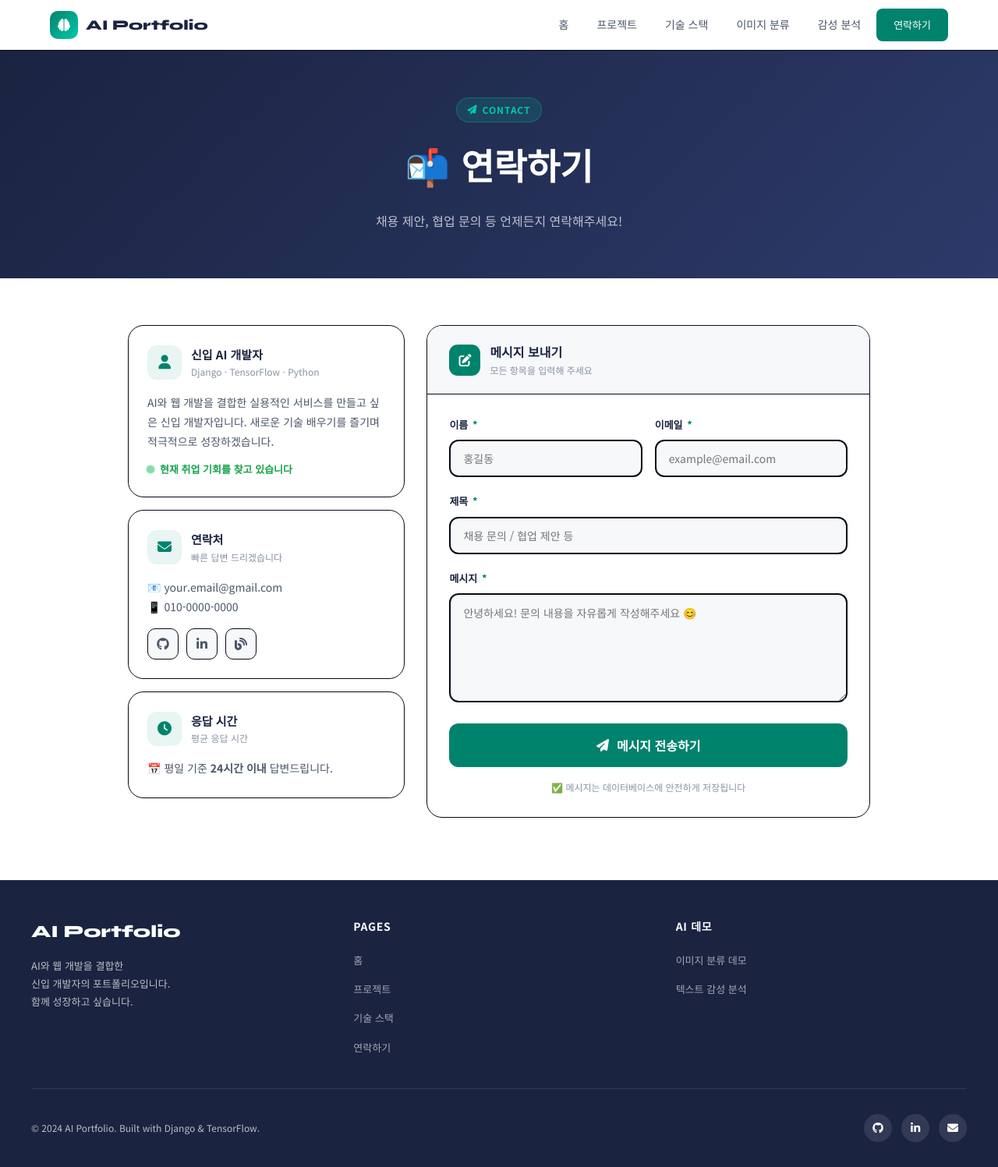
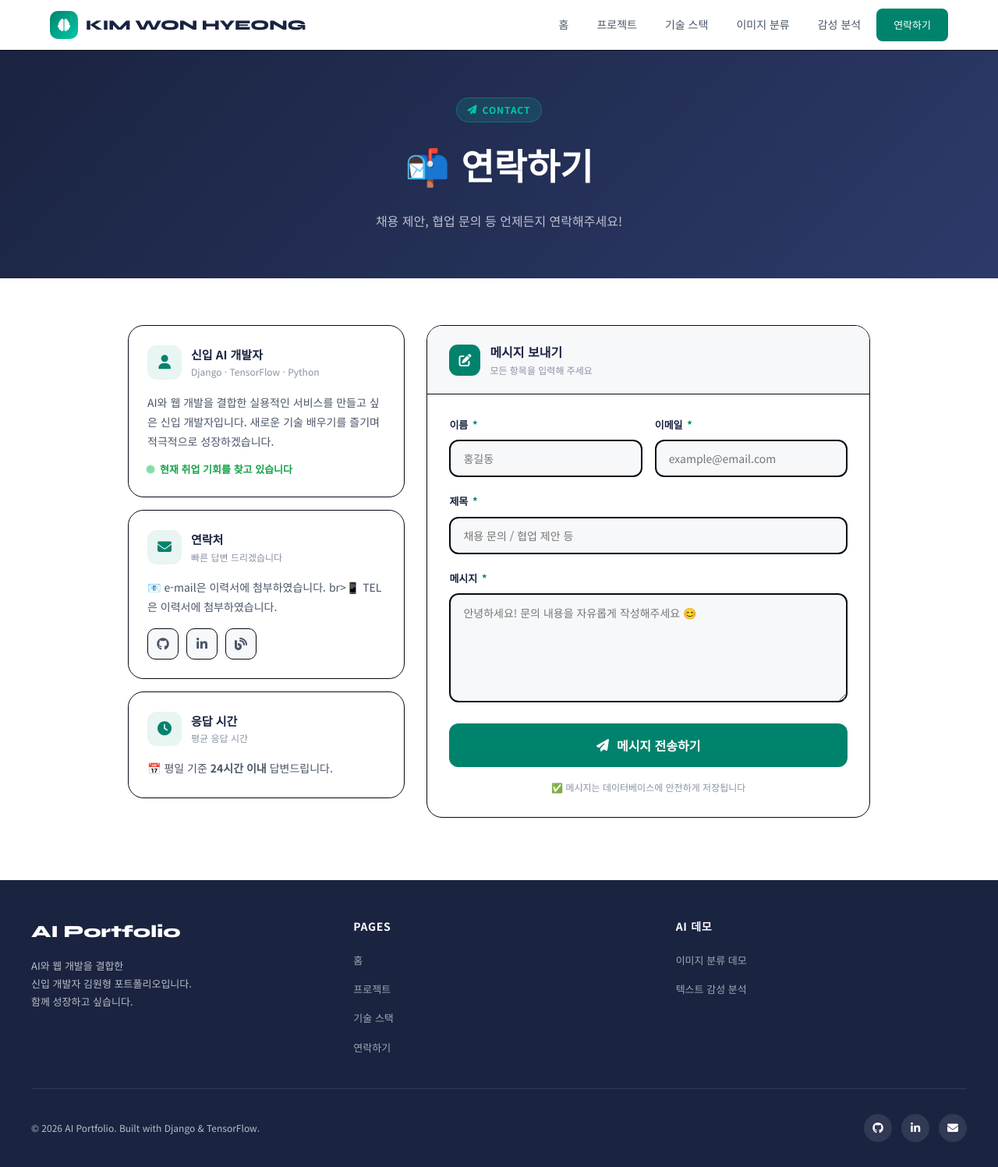
Before and after one commit to kmwh0625-ctrl/ai-portfolio-python, a Django app: page /contact/ in a window 1280 px wide. Shown: the whole page at 78% size. Run offline with Django 4.2, Linux system fonts and the light colour scheme.

Commit message:
수정 완료

```diff
--- a/contact/templates/contact/contact.html
+++ b/contact/templates/contact/contact.html
@@ -257,7 +257,7 @@
           <div class="info-card-sub">빠른 답변 드리겠습니다</div>
         </div>
       </div>
-      <p>📧 your.email@gmail.com<br>📱 010-0000-0000</p>
+      <p>📧 e-mail은 이력서에 첨부하였습니다. br>📱 TEL은 이력서에 첨부하였습니다.</p>
       <div class="social-links" style="margin-top:14px">
         <a href="#" class="social-link" title="GitHub"><i class="fab fa-github"></i></a>
         <a href="#" class="social-link" title="LinkedIn"><i class="fab fa-linkedin-in"></i></a>
--- a/templates/base.html
+++ b/templates/base.html
@@ -369,7 +369,7 @@
   <div class="nav-inner">
     <a href="/" class="nav-logo">
       <div class="nav-logo-icon"><i class="fas fa-brain"></i></div>
-      <span class="nav-logo-text">AI Portfolio</span>
+      <span class="nav-logo-text">KIM WON HYEONG</span>
     </a>
     <ul class="nav-links">
       <li><a href="/" {% if request.resolver_match.url_name == 'index' %}class="active"{% endif %}>홈</a></li>
@@ -400,7 +400,7 @@
     <div class="footer-top">
       <div class="footer-brand">
         <div class="logo-text">AI Portfolio</div>
-        <p>AI와 웹 개발을 결합한<br>신입 개발자의 포트폴리오입니다.<br>함께 성장하고 싶습니다.</p>
+        <p>AI와 웹 개발을 결합한<br>신입 개발자 김원형 포트폴리오입니다.<br>함께 성장하고 싶습니다.</p>
       </div>
       <div class="footer-col">
         <h4>Pages</h4>
@@ -420,7 +420,7 @@
       </div>
     </div>
     <div class="footer-bottom">
-      <span>© 2024 AI Portfolio. Built with Django & TensorFlow.</span>
+      <span>© 2026 AI Portfolio. Built with Django & TensorFlow.</span>
       <div class="footer-social">
         <a href="#" title="GitHub"><i class="fab fa-github"></i></a>
         <a href="#" title="LinkedIn"><i class="fab fa-linkedin-in"></i></a>
```
